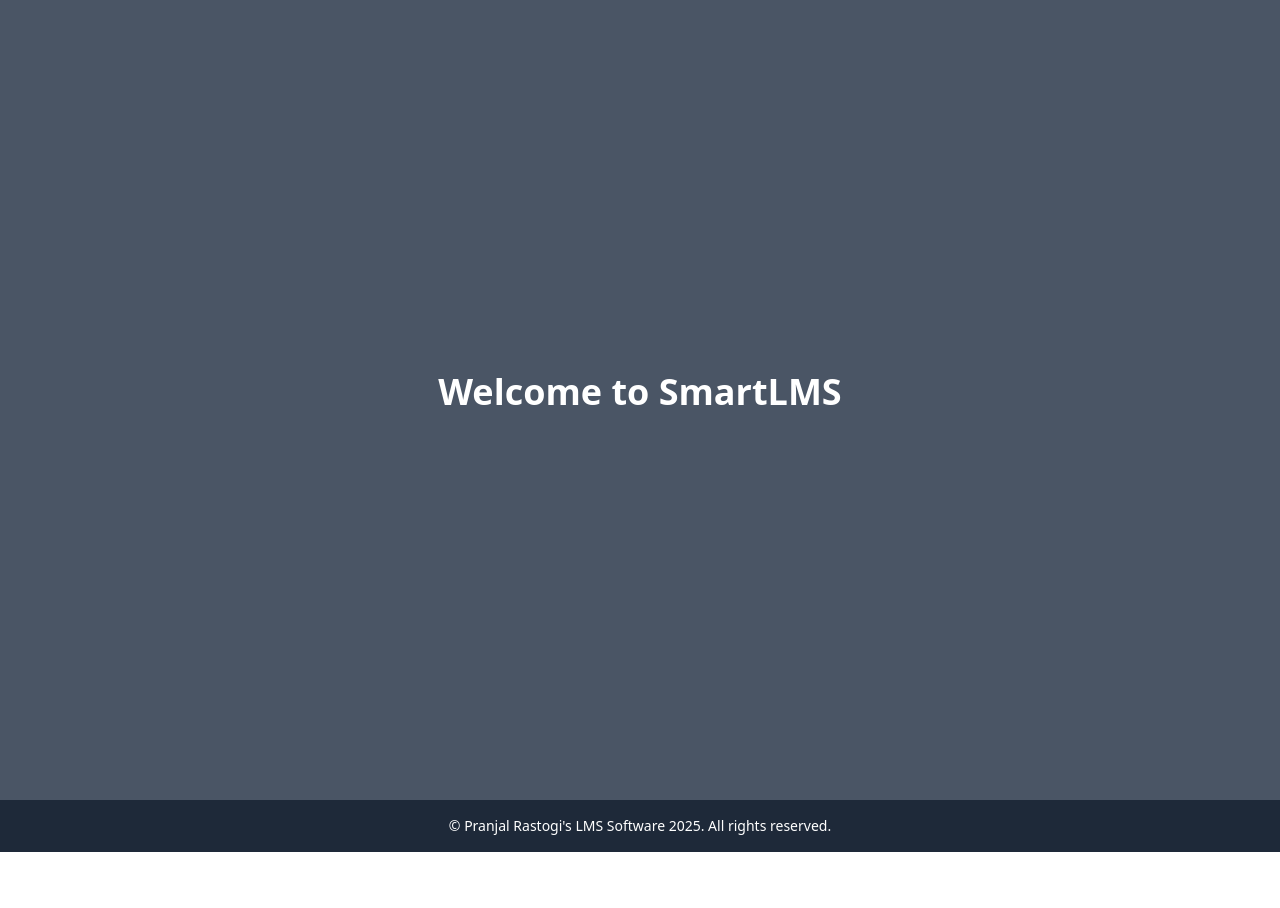
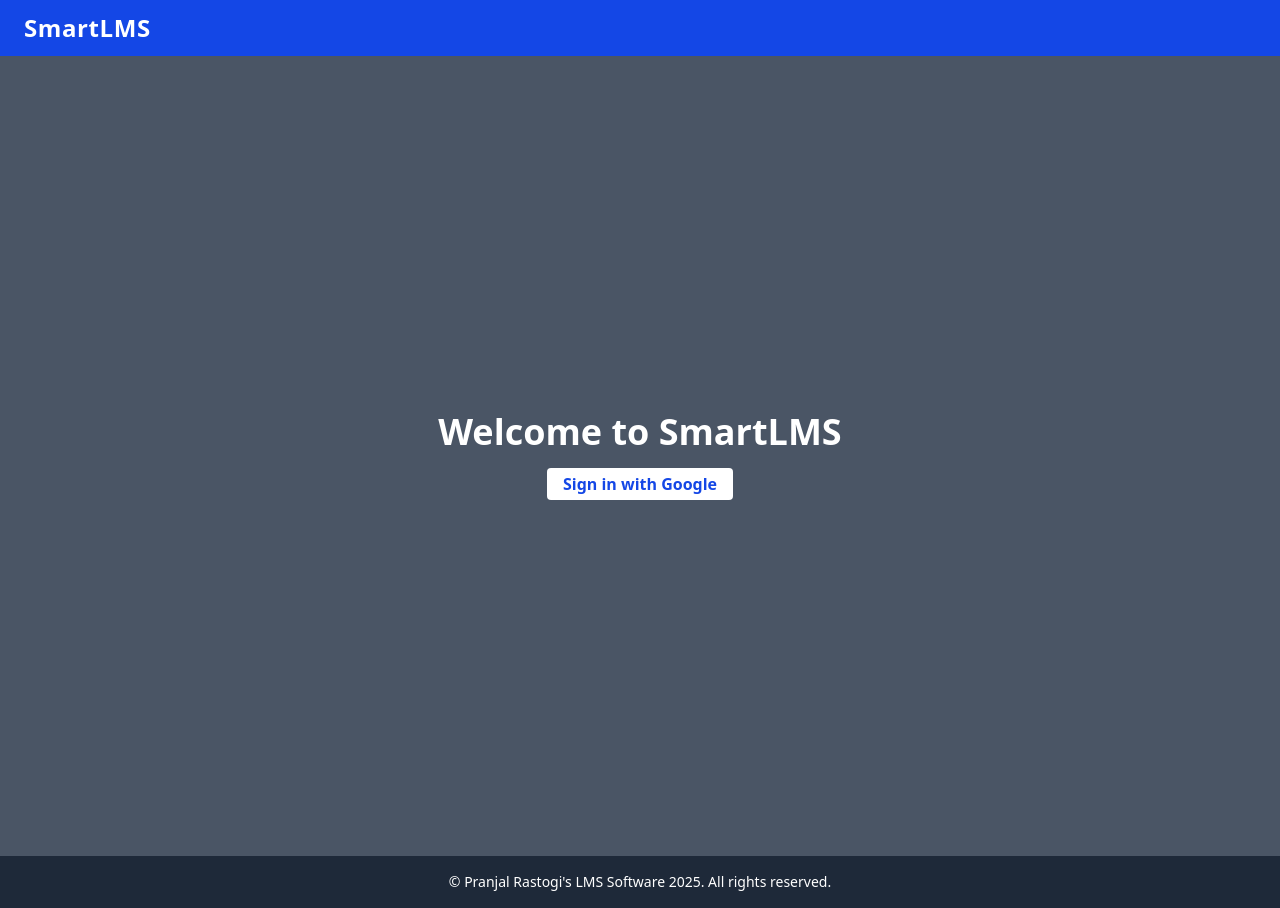
Before and after one commit to PjrCodes/lucera, a Next.js app: page / in a window 1280 px wide. Before the commit the page ends 852 px from the top, so only its background shows below. Built offline with nearby package versions, Linux system fonts and the light colour scheme.

Commit message:
added sign in

```diff
--- /dev/null
+++ b/src/app/api/auth/[...nextauth]/route.ts
@@ -0,0 +1,2 @@
+import { handlers } from "@/auth" // Referring to the auth.ts we just created
+export const { GET, POST } = handlers
--- a/src/app/layout.tsx
+++ b/src/app/layout.tsx
@@ -2,6 +2,7 @@ import type { Metadata } from "next";
 import { Geist, Geist_Mono } from "next/font/google";
 import "./globals.css";
 import Footer from "@/components/footer";
+import Navbar from "@/components/navbar";
 
 const geistSans = Geist({
   variable: "--font-geist-sans",
@@ -28,8 +29,9 @@ export default function RootLayout({
       <body
         className={`${geistSans.variable} ${geistMono.variable} antialiased`}
       >
+        <Navbar/>
         {children}
-        {<Footer/>}
+        <Footer/>
       </body>
     </html>
   );
--- a/src/app/page.tsx
+++ b/src/app/page.tsx
@@ -1,8 +1,11 @@
+import SignIn from "@/components/signInButton";
+
 export default function Home() {
   return (
     <main className="h-screen w-full flex items-center justify-center bg-gray-600 text-white">
       <div className="text-center">
         <h1 className="text-4xl font-bold mb-4">Welcome to SmartLMS</h1>
+        <SignIn/>
       </div>
     </main>
   );
--- /dev/null
+++ b/src/auth.ts
@@ -0,0 +1,9 @@
+import NextAuth from "next-auth";
+import Google from "next-auth/providers/google";
+import { MongoDBAdapter } from "@auth/mongodb-adapter";
+import client from "@/lib/db";
+
+export const { handlers, signIn, signOut, auth } = NextAuth({
+  adapter: MongoDBAdapter(client),
+  providers: [Google],
+});
--- /dev/null
+++ b/src/components/navbar.tsx
@@ -0,0 +1,17 @@
+import React from "react";
+
+const Navbar = () => {
+  return (
+    <nav className="bg-blue-700 px-6 py-3 shadow-md">
+      <div className="container mx-auto flex items-center justify-between">
+        <div className="text-white text-2xl font-bold tracking-wide">
+          SmartLMS
+        </div>
+        <ul className="flex space-x-6 items-center">
+        </ul>
+      </div>
+    </nav>
+  );
+};
+
+export default Navbar;
--- /dev/null
+++ b/src/components/signInButton.tsx
@@ -0,0 +1,13 @@
+"use client";
+import { signIn } from "next-auth/react";
+
+export default function SignIn() {
+  return (
+    <button
+      onClick={() => signIn("google")}
+      className="px-4 py-1 bg-white text-blue-700 rounded hover:bg-blue-100 font-semibold transition"
+    >
+      Sign in with Google
+    </button>
+  );
+}
--- /dev/null
+++ b/src/lib/db.ts
@@ -0,0 +1,37 @@
+// This approach is taken from https://github.com/vercel/next.js/tree/canary/examples/with-mongodb
+import { MongoClient, ServerApiVersion } from "mongodb"
+
+if (!process.env.MONGODB_URI) {
+  throw new Error('Invalid/Missing environment variable: "MONGODB_URI"')
+}
+
+const uri = process.env.MONGODB_URI
+const options = {
+  serverApi: {
+    version: ServerApiVersion.v1,
+    strict: true,
+    deprecationErrors: true,
+  },
+}
+
+let client: MongoClient
+
+if (process.env.NODE_ENV === "development") {
+  // In development mode, use a global variable so that the value
+  // is preserved across module reloads caused by HMR (Hot Module Replacement).
+  let globalWithMongo = global as typeof globalThis & {
+    _mongoClient?: MongoClient
+  }
+
+  if (!globalWithMongo._mongoClient) {
+    globalWithMongo._mongoClient = new MongoClient(uri, options)
+  }
+  client = globalWithMongo._mongoClient
+} else {
+  // In production mode, it's best to not use a global variable.
+  client = new MongoClient(uri, options)
+}
+
+// Export a module-scoped MongoClient. By doing this in a
+// separate module, the client can be shared across functions.
+export default client
```
Also changed, not shown: package.json (+9 -6 lines), 1 other file (tests, documents, lock files or other folders).
